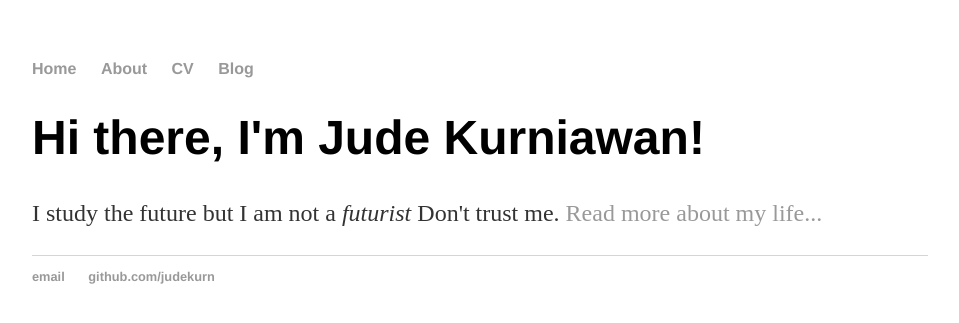
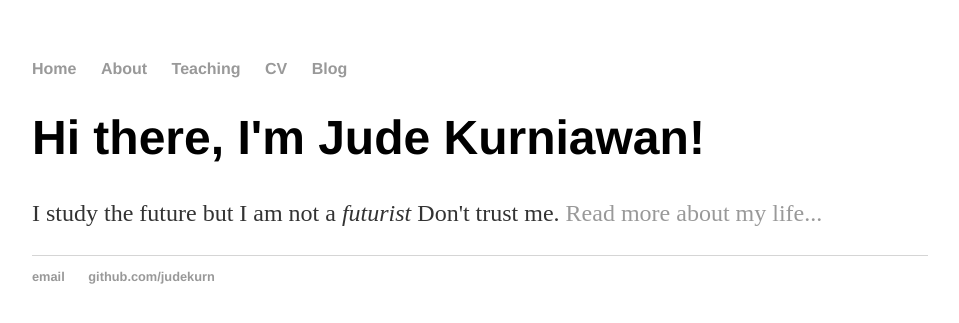
Before and after one commit to judekurn/judekurn.github.io, a Jekyll site: the page built from index.html, in a window 1280 px wide. Shown: the top 323 px of the page, without its empty margins (160-1119 px from the left). Built offline with Jekyll 4.4.1, drawn with Linux system fonts in a browser that asks for light colours.

Commit message:
Update default.html

```diff
--- a/_layouts/default.html
+++ b/_layouts/default.html
@@ -10,6 +10,7 @@
 	    		<ul>
 	        		<li><a href="/">Home</a></li>
 		        	<li><a href="/docs/about">About</a></li>
+				<li><a href="/docs/teaching">Teaching</a></li>
 	        		<li><a href="/docs/cv">CV</a></li>
 	        		<li><a href="/blog">Blog</a></li>
 	    		</ul>
```
